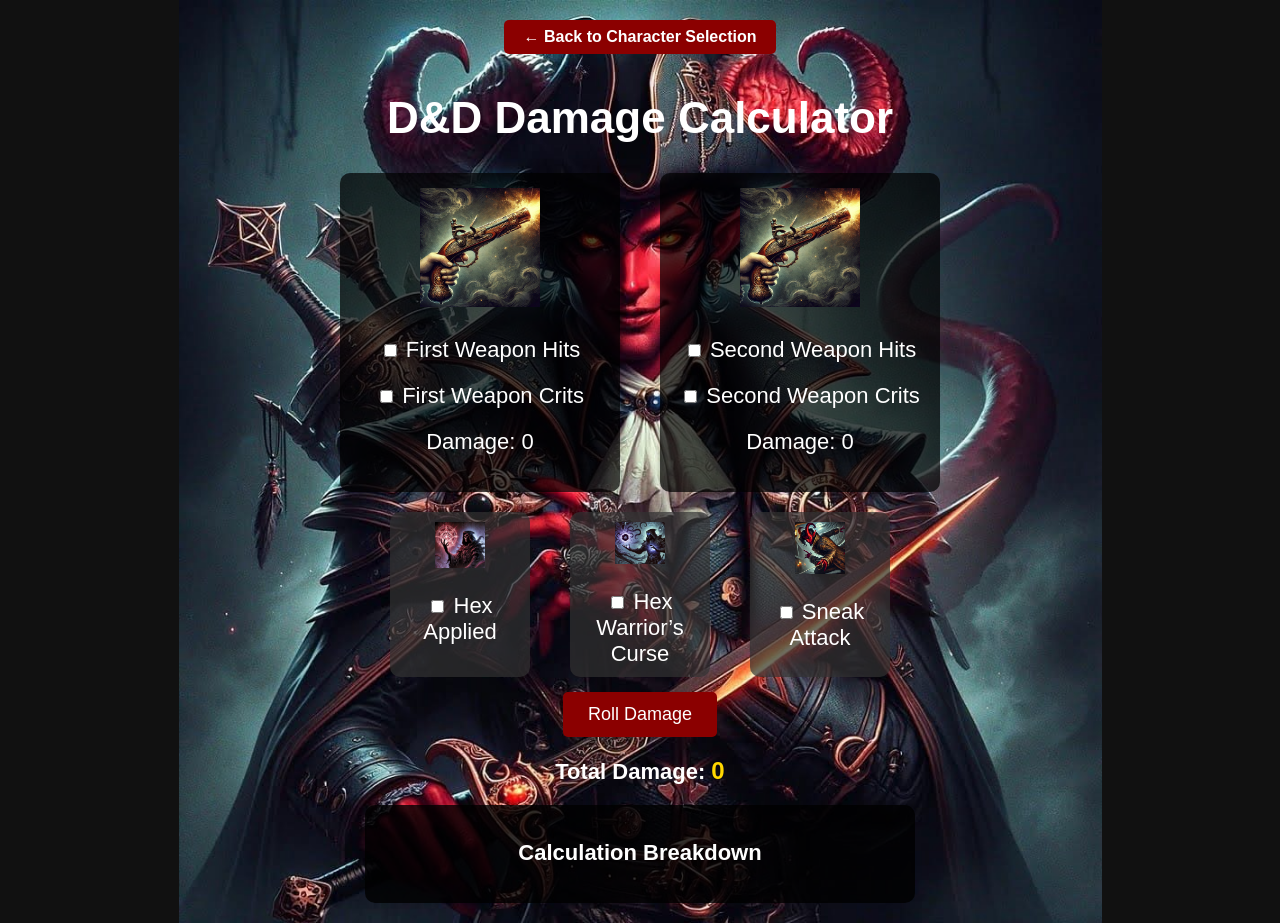
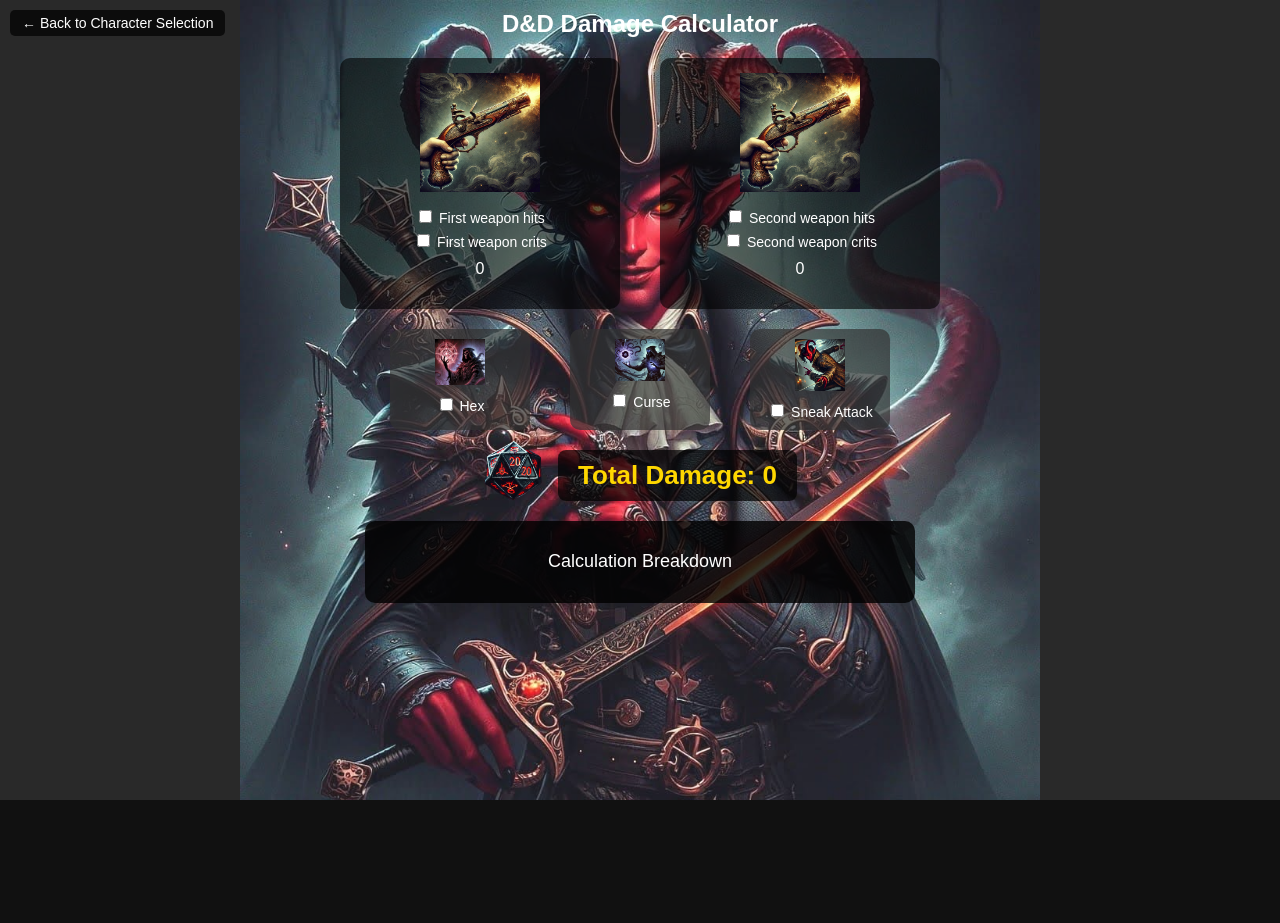
Before and after one commit to Reinhart84/Damage-calc, a plain HTML site: page calculator.html in a window 1280 px wide. After the commit the page ends 800 px from the top, so only its background shows below. Drawn offline with Linux system fonts and the light colour scheme.

Commit message:
Font sizes en text

```diff
--- a/calculator.html
+++ b/calculator.html
@@ -7,6 +7,7 @@
     <link rel="stylesheet" href="style.css">
 </head>
 <body>
+    <div class="background-overlay"></div>
     <a href="index.html" class="back-button">← Back to Character Selection</a>
     <h1>D&D Damage Calculator</h1>
 
@@ -14,16 +15,16 @@
     <div class="weapon-container">
         <div class="weapon-box">
             <img src="weapon1.jpg" alt="Weapon 1" class="weapon-img">
-            <label><input type="checkbox" id="weapon1"> First Weapon Hits</label>
-            <label><input type="checkbox" id="crit1"> First Weapon Crits</label>
-            <p id="weapon1Result">Damage: 0</p>
+            <label><input type="checkbox" id="weapon1"> First weapon hits</label>
+            <label><input type="checkbox" id="crit1"> First weapon crits</label>
+            <p id="weapon1Result">0</p>
         </div>
 
         <div class="weapon-box">
             <img src="weapon2.jpg" alt="Weapon 2" class="weapon-img">
-            <label><input type="checkbox" id="weapon2"> Second Weapon Hits</label>
-            <label><input type="checkbox" id="crit2"> Second Weapon Crits</label>
-            <p id="weapon2Result">Damage: 0</p>
+            <label><input type="checkbox" id="weapon2"> Second weapon hits</label>
+            <label><input type="checkbox" id="crit2"> Second weapon crits</label>
+            <p id="weapon2Result">0</p>
         </div>
     </div>
     <body class="calculator-page">
@@ -32,11 +33,11 @@
     <div class="buffs-container">
         <div class="buff-box">
             <img src="hex.jpg" alt="Hex Icon" class="buff-img">
-            <label><input type="checkbox" id="hex"> Hex Applied</label>
+            <label><input type="checkbox" id="hex"> Hex</label>
         </div>
         <div class="buff-box">
             <img src="curse.jpg" alt="Hex Warrior’s Curse Icon" class="buff-img">
-            <label><input type="checkbox" id="hexWarrior"> Hex Warrior’s Curse</label>
+            <label><input type="checkbox" id="hexWarrior"> Curse</label>
         </div>
         <div class="buff-box">
             <img src="sneak.jpg" alt="Sneak Attack Icon" class="buff-img">
@@ -44,9 +45,13 @@
         </div>
     </div>
 
-    <button id="rollBtn">Roll Damage</button>
+    <div id="totalDamage-wrapper">
+        <img src="roll.png" alt="Roll Damage" id="rollBtn" class="roll-icon">
+        <div id="totalDamage-container">
+            Total Damage: <span id="totalDamage">0</span>
+        </div>
+    </div>
 
-    <h2>Total Damage: <span id="totalDamage">0</span></h2>
 
     <!-- Calculation Breakdown -->
     <div id="rollResults">
--- a/style.css
+++ b/style.css
@@ -1,8 +1,27 @@
 h1 {
-    color: white;
+    font-size: 24px;
+    margin-top: 10px;
+    font-weight: bold;
+}
+
+h2 {
+    font-size: 18px;
+    margin-top: 15px;
+    font-weight: normal;
+}
+
+p {
+    font-size: 16px;
+    margin-top: 10px;
+}
+
+label {
+    font-size: 14px;
+    margin-top: 5px;
 }
 
 body {
+    color: white;
     font-family: Arial, sans-serif;
     text-align: center;
     margin: 0;
@@ -29,7 +48,8 @@ body {
     display: flex;
     flex-direction: column;
     align-items: center;
-    background-color: rgba(0, 0, 0, 0.7);
+    background-color: rgba(0, 0, 0, 0.6); /* More subtle */
+    color: white;
     padding: 15px;
     border-radius: 10px;
     width: 250px;
@@ -97,18 +117,19 @@ button:hover {
 }
 
 
-body, h2, p, label {
-    color: white;
-    margin-top: 20px;
-    font-size: 22px;
+/* Total Damage Display */
+#totalDamage-container {
+    display: inline-block;
+    background-color: rgba(0, 0, 0, 0.7); /* Dark transparent background */
+    padding: 10px 20px;
+    border-radius: 8px;
+    font-size: 26px;
+    font-weight: bold;
+    color: #FFD700; /* Gold color */
+    text-align: center;
+    margin-top: 10px;
 }
 
-/* Total Damage Display */
-#totalDamage {
-    font-size: 24px;
-    font-weight: bold;
-    color: #FFD700; /* Gold color */
-}
 /* Character Selection Page */
 .character-selection {
     display: flex;
@@ -149,19 +170,55 @@ body, h2, p, label {
     margin-bottom: 10px;
 }
 .back-button {
-    display: inline-block;
-    margin-bottom: 10px;
-    padding: 8px 20px;
-    background-color: #8B0000; /* Dark red */
+    position: absolute;
+    top: 10px;
+    left: 10px;
+    padding: 5px 12px;
+    background-color: rgba(0, 0, 0, 0.7); /* Subtle black button */
     color: white;
     text-decoration: none;
     border-radius: 5px;
-    font-size: 16px;
-    font-weight: bold;
-    transition: background-color 0.3s ease, transform 0.1s ease;
+    font-size: 14px;
+    transition: background-color 0.3s ease;
 }
 
 .back-button:hover {
-    background-color: #FF4500; /* Fire orange */
-    transform: scale(1.05);
+    background-color: rgba(50, 50, 50, 0.9);
 }
+.background-overlay {
+    position: fixed;
+    top: 0;
+    left: 0;
+    width: 100%;
+    height: 100%;
+    background-color: rgba(255, 255, 255, 0.1); /* 10% opacity white */
+    z-index: -1; /* Ensures it's behind everything */
+}
+.roll-icon {
+    width: 80px; /* Adjust size to fit well */
+    height: auto;
+    cursor: pointer; /* Makes it clear it's clickable */
+    transition: transform 0.2s ease-in-out;
+}
+
+.roll-icon:hover {
+    transform: scale(1.1); /* Slight zoom effect */
+}
+#totalDamage-wrapper {
+    display: flex;
+    align-items: center;
+    justify-content: center;
+    gap: 15px; /* Space between the dice icon and the text */
+    margin-top: 10px;
+}
+
+.roll-icon {
+    width: 60px; /* Adjust size to fit well */
+    height: auto;
+    cursor: pointer;
+    transition: transform 0.2s ease-in-out;
+}
+
+.roll-icon:hover {
+    transform: scale(1.1);
+}
```
Also changed, not shown: roll.jpg (added), roll.png (added).
